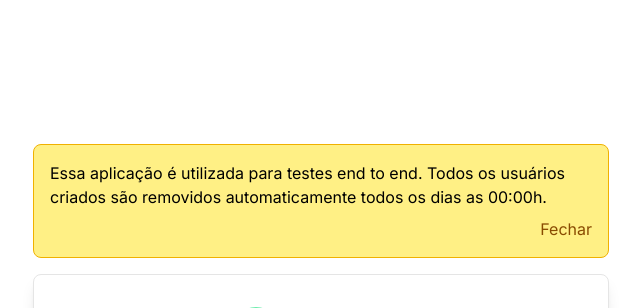
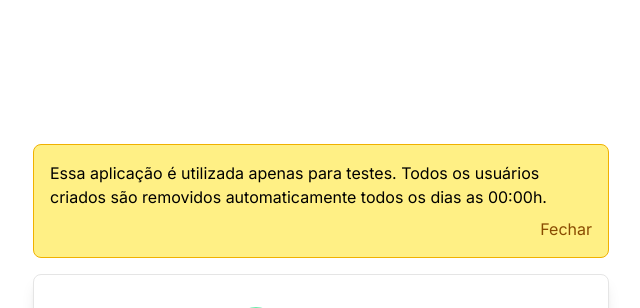
Before and after one commit to janssenbatista/fintracker-site, a React (Vite) app: page /login in a window 1280 px wide. Shown: the top 308 px of the page, without its empty margins (319-959 px from the left). Built offline with nearby package versions, Linux system fonts and the light colour scheme; no server answers.

Commit message:
feat: replace inline warning message with WarningMessage component

```diff
--- a/src/pages/Login.tsx
+++ b/src/pages/Login.tsx
@@ -2,6 +2,7 @@ import { useState, type SubmitEvent } from 'react';
 import Logo from '../components/Logo';
 import { Link, useNavigate } from 'react-router';
 import { useAuth } from '../hooks/useAuth';
+import WarningMessage from '../components/WarningMessage';
 
 const Login = () => {
   const navigate = useNavigate();
@@ -12,6 +13,11 @@ const Login = () => {
 
   const handleSubmit = async (e: SubmitEvent) => {
     e.preventDefault();
+
+    if (!email.trim() || !password.trim()) {
+      return;
+    }
+
     const { error: signInError } = await signIn({
       email,
       password,
@@ -24,22 +30,7 @@ const Login = () => {
 
   return (
     <div className="flex min-h-screen flex-col items-center justify-center gap-4 bg-white">
-      {isWarningVisible && (
-        <section className="flex w-full max-w-xl flex-col gap-2 rounded-lg border border-yellow-500 bg-yellow-200 p-4">
-          <p data-testid="warning-text">
-            Essa aplicação é utilizada para testes end to end. Todos os usuários criados são
-            removidos automaticamente todos os dias as 00:00h.
-          </p>
-          <button
-            data-testid="warning-button"
-            type="button"
-            className="cursor-pointer self-end text-yellow-800 hover:text-yellow-900"
-            onClick={() => setIsWarningVisible(false)}
-          >
-            Fechar
-          </button>
-        </section>
-      )}
+      {isWarningVisible && <WarningMessage onClick={() => setIsWarningVisible(false)} />}
 
       <div className="mx-4 w-full max-w-xl rounded-lg border border-neutral-200 px-4 py-8 shadow-lg md:px-8">
         <div className="mb-6 flex items-center justify-center">
--- a/src/pages/SignUp.tsx
+++ b/src/pages/SignUp.tsx
@@ -4,6 +4,7 @@ import { Link, useNavigate } from 'react-router';
 import { validateEmail, validatePassword } from '../utils/form';
 import { useAuth } from '../hooks/useAuth';
 import ErrorMessage from '../components/ErrorMessage';
+import WarningMessage from '../components/WarningMessage';
 
 const SignUp = () => {
   const [name, setName] = useState('');
@@ -54,22 +55,7 @@ const SignUp = () => {
 
   return (
     <div className="flex min-h-screen flex-col items-center justify-center gap-4 bg-white">
-      {isWarningVisible && (
-        <section className="flex w-full max-w-xl flex-col gap-2 rounded-lg border border-yellow-500 bg-yellow-200 p-4">
-          <p data-testid="warning-text">
-            Essa aplicação é utilizada para testes end to end. Todos os usuários criados são
-            removidos automaticamente todos os dias as 00:00h.
-          </p>
-          <button
-            data-testid="warning-button"
-            type="button"
-            className="cursor-pointer self-end text-yellow-800 hover:text-yellow-900"
-            onClick={() => setIsWarningVisible(false)}
-          >
-            Fechar
-          </button>
-        </section>
-      )}
+      {isWarningVisible && <WarningMessage onClick={() => setIsWarningVisible(false)} />}
 
       <div className="mx-4 w-full max-w-xl rounded-lg border border-neutral-200 px-4 py-8 shadow-lg md:px-8">
         <div className="mb-6 flex items-center justify-center">
```
